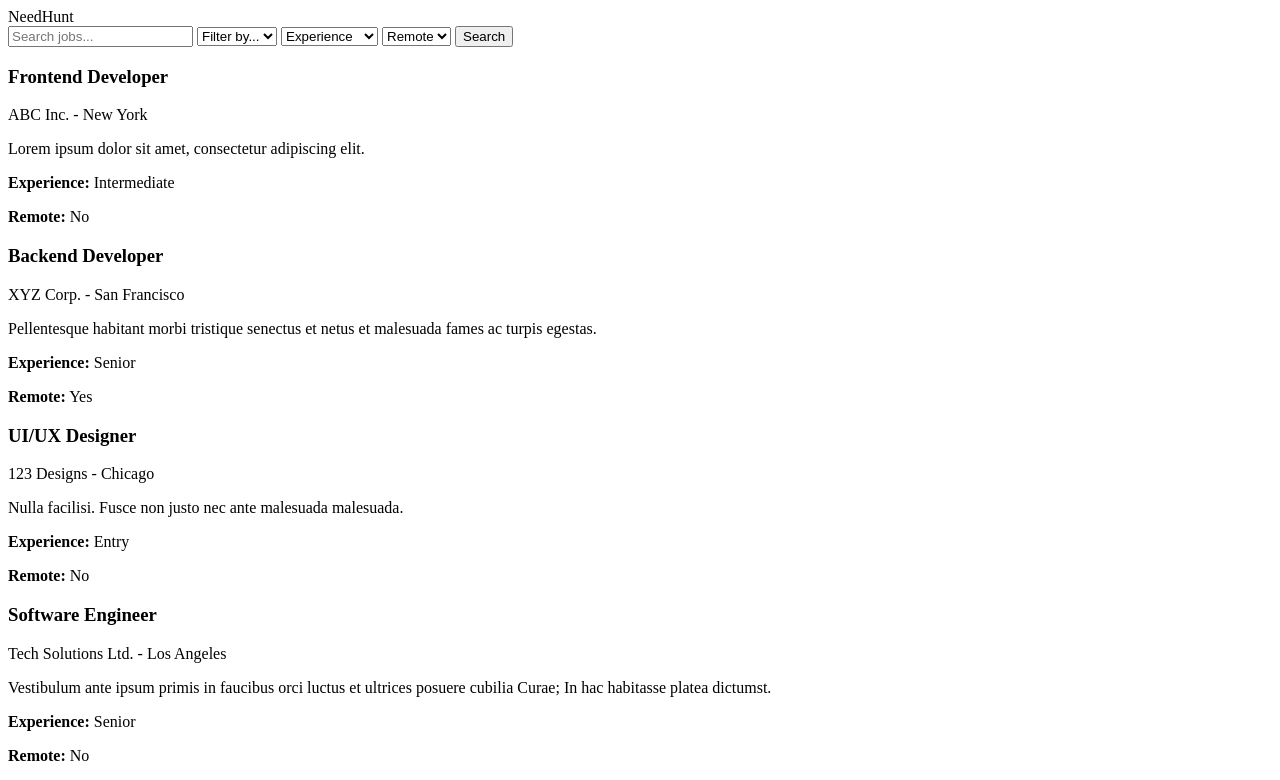
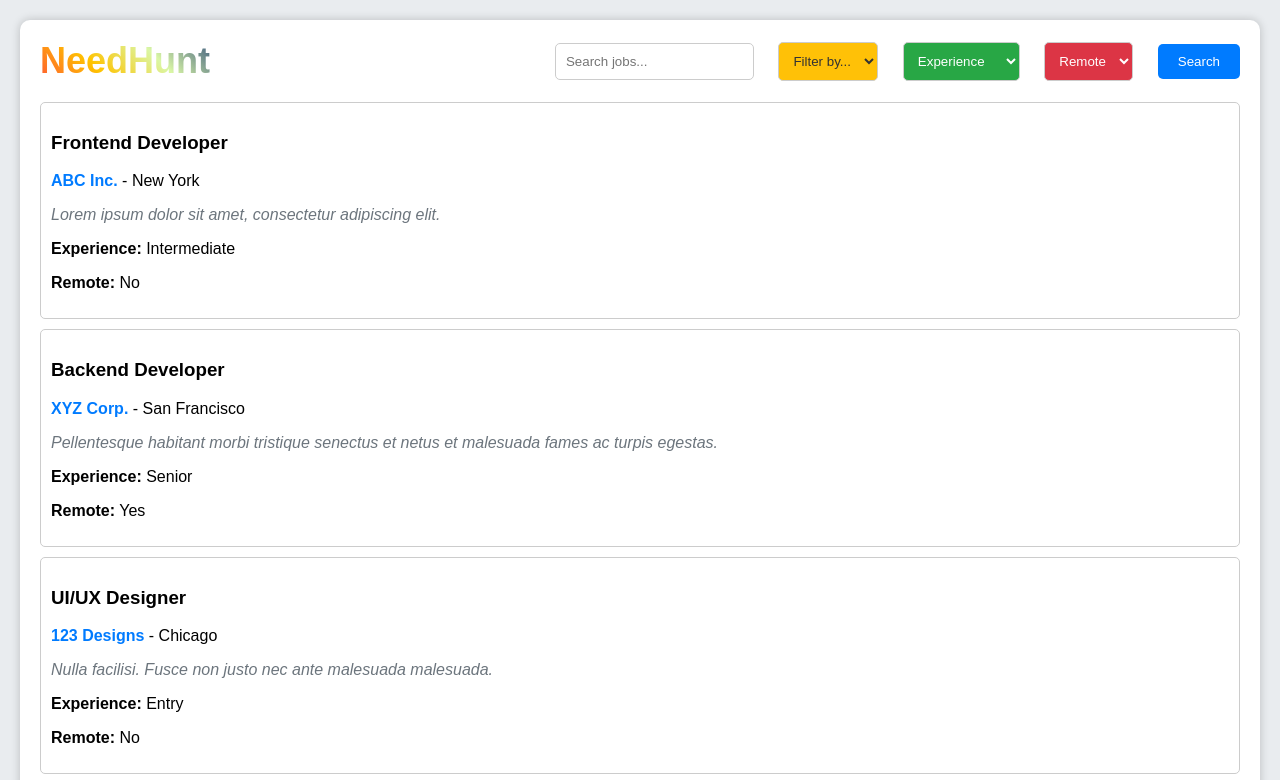
Before and after one commit to venkataramanapellakuru/jobboard.html, a plain HTML site: page index.html in a window 1280 px wide. Shown: the top 780 px of the page. Drawn offline with Linux system fonts and the light colour scheme.

Commit message:
Update index.html

```diff
--- a/index.html
+++ b/index.html
@@ -4,11 +4,121 @@
 <meta charset="UTF-8">
 <meta name="viewport" content="width=device-width, initial-scale=1.0">
 <title>Job Board</title>
+<style>
+  /* Basic CSS styling */
+  body {
+    font-family: Arial, sans-serif;
+    margin: 0;
+    padding: 0;
+    background-color: #e9ecef; /* New background color */
+  }
+  .container {
+    max-width: 1200px; /* Increased max-width */
+    margin: 20px auto;
+    padding: 20px;
+    background-color: #fff; /* White background for the content */
+    border-radius: 10px;
+    box-shadow: 0 0 10px rgba(0, 0, 0, 0.2); /* Drop shadow effect */
+  }
+  .header {
+    display: flex;
+    align-items: center;
+    justify-content: space-between;
+    margin-bottom: 20px;
+  }
+  .logo {
+    font-size: 36px;
+    font-weight: bold;
+    background-image: linear-gradient(45deg, #FF5733, #FFC300, #DAF7A6, #3D5A80);
+    -webkit-background-clip: text;
+    -webkit-text-fill-color: transparent;
+  }
+  .search-box {
+    padding: 10px;
+    border: 1px solid #ccc;
+    border-radius: 5px;
+    flex-grow: 1;
+    margin-right: 20px;
+    max-width: 300px;
+  }
+  .filter {
+    padding: 10px;
+    border: 1px solid #ccc;
+    border-radius: 5px;
+    margin-right: 20px;
+    cursor: pointer;
+    transition: background-color 0.3s ease;
+  }
+  .filter:hover {
+    background-color: #f0f0f0; /* Lighter color on hover */
+  }
+  .job {
+    border: 1px solid #ccc;
+    border-radius: 5px;
+    padding: 10px;
+    margin-bottom: 10px;
+  }
+  .job:hover {
+    background-color: #f9f9f9; /* Light gray background on hover */
+  }
+  .company {
+    color: #007bff; /* Blue color for company names */
+    font-weight: bold;
+  }
+  .description {
+    color: #6c757d; /* Gray color for descriptions */
+    font-style: italic;
+  }
+
+  /* Button styling */
+  .search-button {
+    padding: 10px 20px;
+    background-color: #007bff; /* Blue background color */
+    color: #fff; /* White text color */
+    border: none;
+    border-radius: 5px;
+    cursor: pointer;
+    transition: background-color 0.3s ease;
+  }
+
+  .search-button:hover {
+    background-color: #0056b3; /* Darker blue on hover */
+  }
+
+  /* Filter button colors */
+  #filterSelect {
+    background-color: #ffc107; /* Yellow background color */
+    color: #333; /* Text color */
+  }
+
+  #experienceSelect {
+    background-color: #28a745; /* Green background color */
+    color: #fff; /* White text color */
+  }
+
+  #remoteSelect {
+    background-color: #dc3545; /* Red background color */
+    color: #fff; /* White text color */
+  }
+
+  /* Responsive CSS */
+  @media screen and (max-width: 600px) {
+    .header {
+      flex-direction: column;
+      align-items: stretch;
+    }
+    .search-box {
+      margin-right: 0;
+      margin-bottom: 10px;
+    }
+    .filter {
+      margin-top: 10px;
+      margin-right: 0;
+    }
+  }
+</style>
 </head>
 <body>
-<style>
-  /* CSS styles here */
-</style>
 <div class="container">
   <div class="header">
     <div class="logo">NeedHunt</div>
@@ -35,20 +145,9 @@
     </div>
   </div>
   <div id="jobList"></div>
-
-  <!-- Query section -->
-  <div class="query-section">
-    <h2>Have a query?</h2>
-    <form class="query-form">
-      <input type="text" placeholder="Name" name="name" required><br>
-      <input type="email" placeholder="Email" name="email" required><br>
-      <input type="tel" placeholder="Phone Number" name="phone" required><br>
-      <textarea placeholder="Your Message" name="message" rows="4" required></textarea><br>
-      <button type="submit">Submit</button>
-    </form>
-  </div>
 </div>
 <script>
+  // Sample job data
   const jobs = [
     { title: 'Frontend Developer', company: 'ABC Inc.', location: 'New York', category: 'frontend', description: 'Lorem ipsum dolor sit amet, consectetur adipiscing elit.', experience: 'intermediate', remote: false },
     { title: 'Backend Developer', company: 'XYZ Corp.', location: 'San Francisco', category: 'backend', description: 'Pellentesque habitant morbi tristique senectus et netus et malesuada fames ac turpis egestas.', experience: 'senior', remote: true },
```
